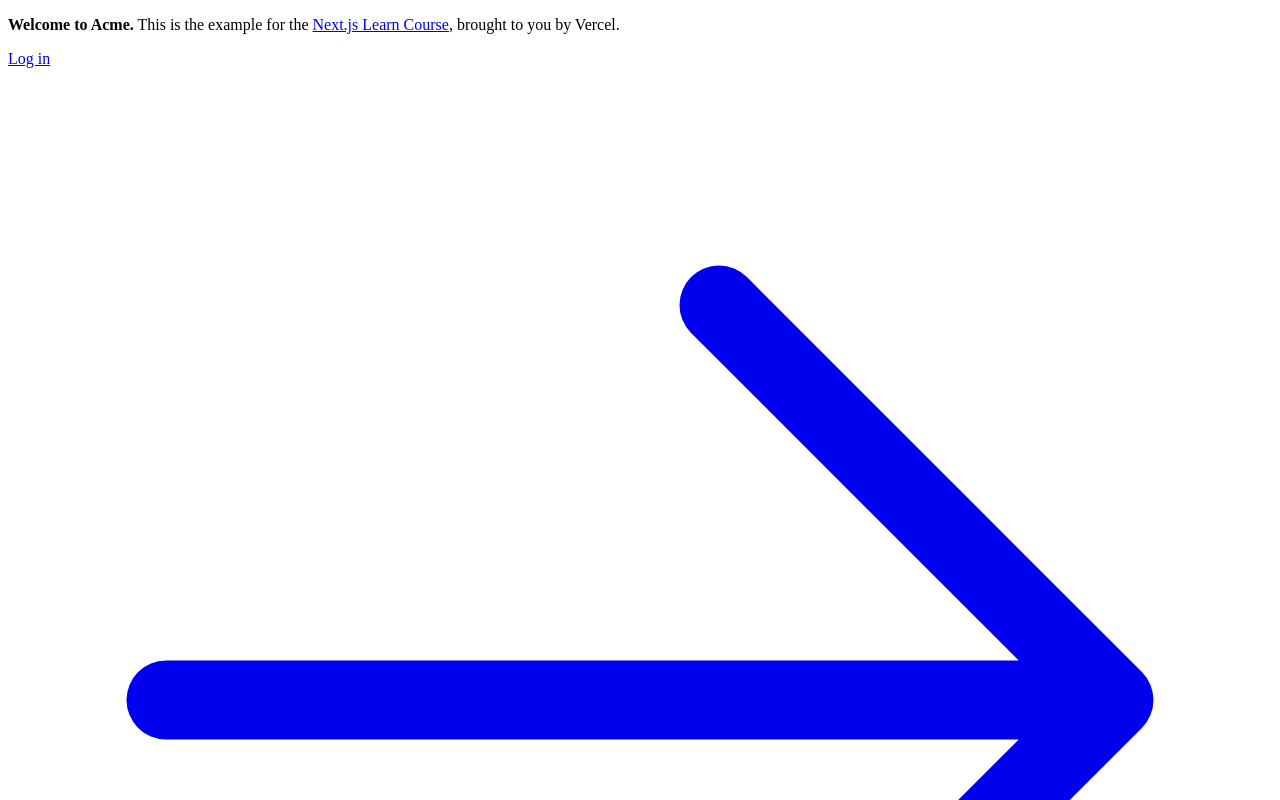
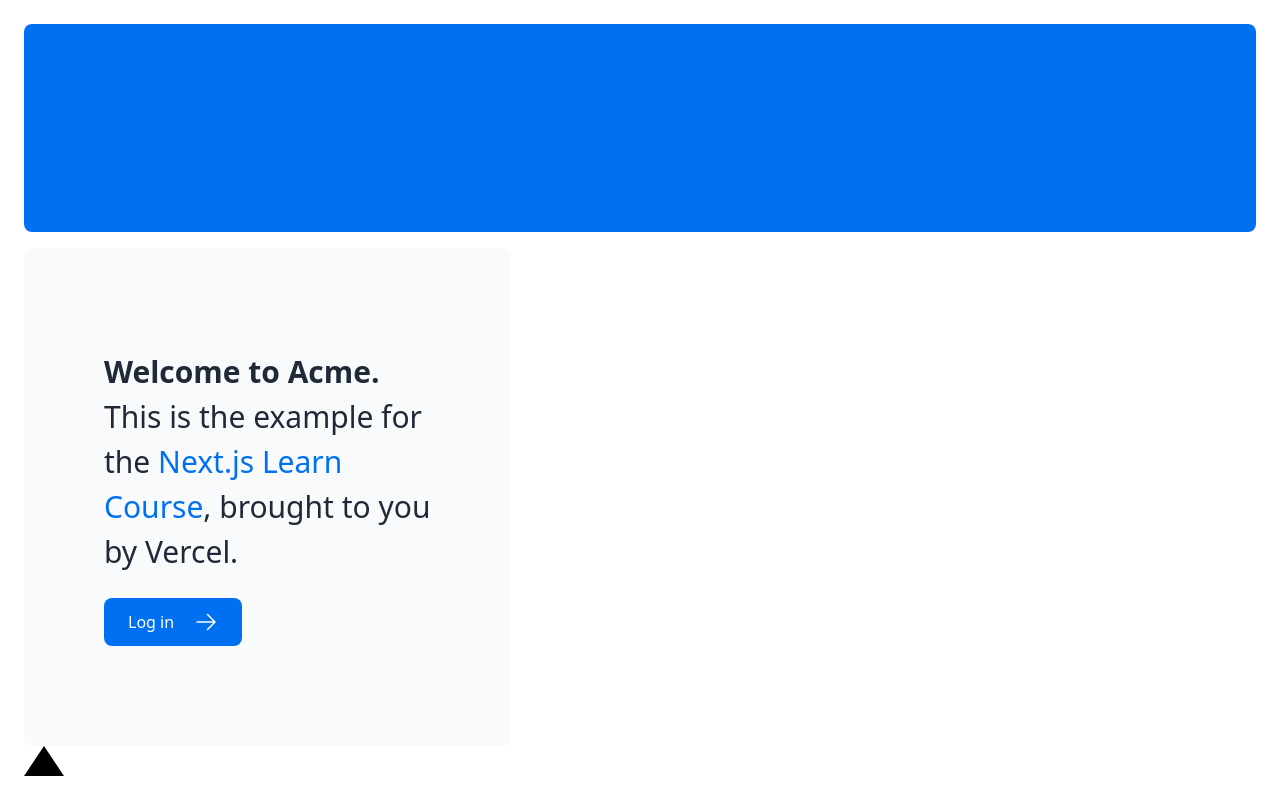
Before and after one commit to notnick2/nextjs_learn_tutorial, a Next.js app: page / in a window 1280 px wide. Shown: the top 800 px of the page. Built offline with nearby package versions, Linux system fonts and the light colour scheme.

Commit message:
first commit

```diff
--- a/app/layout.tsx
+++ b/app/layout.tsx
@@ -1,3 +1,5 @@
+import '@/app/ui/global.css'
+
 export default function RootLayout({
   children,
 }: {
--- a/app/page.tsx
+++ b/app/page.tsx
@@ -28,6 +28,9 @@
           {/* Add Hero Images Here */}
         </div>
       </div>
+      <div
+  className="h-0 w-0 border-b-[30px] border-l-[20px] border-r-[20px] border-b-black border-l-transparent border-r-transparent"
+/>
     </main>
   );
 }
--- /dev/null
+++ b/app/ui/fonts.ts
@@ -0,0 +1,3 @@
+import { Inter } from 'next/font/google';
+
+export const inter = Inter({ subsets: ['latin'] });
```
